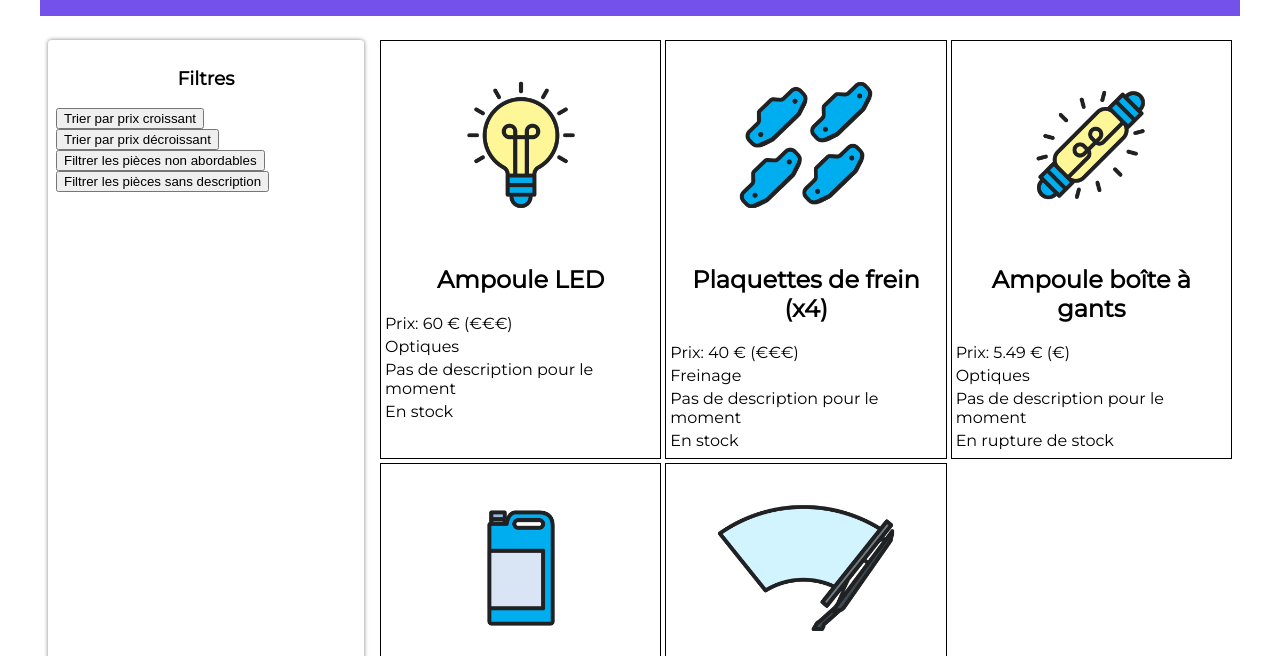
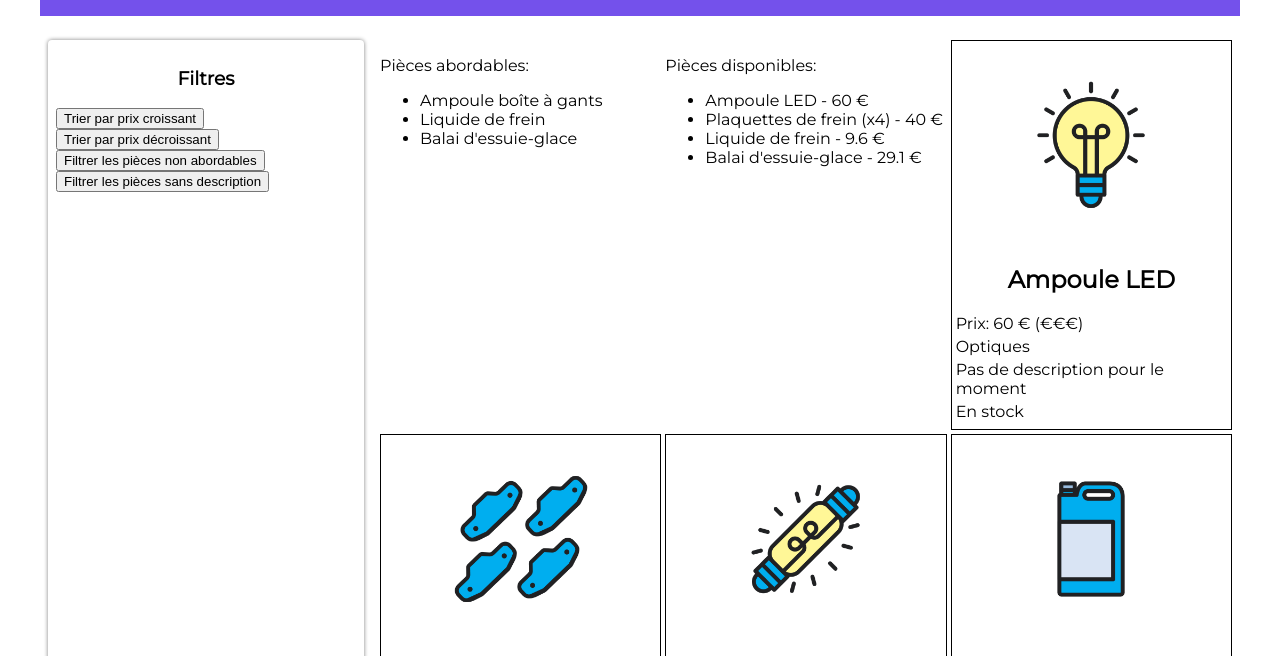
Before and after one commit to dnguyenb/JS-les_bonnes_pieces, a website: page Front-End/index.html in a window 1280 px wide. Shown: the part 98-754 px from the top of the page. Drawn offline with Linux system fonts and the light colour scheme.

Commit message:
ajout pieces abordables et disponibles avec map()

```diff
--- a/Front-End/index.html
+++ b/Front-End/index.html
@@ -15,17 +15,32 @@
 			<!-- Menu de recherche -->
 			<section class="filtres">
 				<h3>Filtres</h3>
-				<button class="btn-trier__prix-croissant">Trier par prix croissant</button>
+				<button class="btn-trier__prix-croissant">
+					Trier par prix croissant
+				</button>
 				<br />
-				<button class="btn-trier__prix-decroissant">Trier par prix décroissant</button>
+				<button class="btn-trier__prix-decroissant">
+					Trier par prix décroissant
+				</button>
 				<br />
-				<button class="btn-filtrer__prix-abordable">Filtrer les pièces non abordables</button>
-				<br>
-				<button class="btn-filtrer__nodescription">Filtrer les pièces sans description</button>
+				<button class="btn-filtrer__prix-abordable">
+					Filtrer les pièces non abordables
+				</button>
+				<br />
+				<button class="btn-filtrer__nodescription">
+					Filtrer les pièces sans description
+				</button>
 			</section>
 
 			<!-- Fiches produits -->
-			<section class="fiches"></section>
+			<section class="fiches">
+				<div class="abordables">
+					<p>Pièces abordables:</p>
+				</div>
+				<div class="disponibles">
+					<p>Pièces disponibles:</p>
+				</div>
+			</section>
 		</main>
 	</body>
 </html>
--- a/Front-End/pieces.js
+++ b/Front-End/pieces.js
@@ -93,3 +93,43 @@ btnFiltrerNoDescription.addEventListener('click', () => {
 	});
 	console.log(piecesFiltreesNoDescription);
 });
+
+// Liste affichant uniquement le nom des pièces abordables :
+const noms = pieces.map((piece) => piece.nom);
+for (let i = pieces.length - 1; i >= 0; i--) {
+	if (pieces[i].prix > 35) {
+		noms.splice(i, 1);
+	}
+}
+console.log(noms);
+
+// afficher la liste des pièces abordables :
+const abordablesElements = document.createElement('ul');
+
+//Ajout de chaque nom à la liste "ul" :
+for (let i = 0; i < noms.length; i++) {
+	const nomElement = document.createElement('li');
+	nomElement.innerText = noms[i];
+	abordablesElements.appendChild(nomElement);
+}
+// Ajout de l'en-tête puis de la liste au bloc résultats filtres
+document.querySelector('.abordables').appendChild(abordablesElements);
+
+// affichage liste des pieces disponibles avec prix :
+const nomsDisponibles = pieces.map((piece) => piece.nom);
+const prixDisponibles = pieces.map((piece) => piece.prix);
+
+for (let i = pieces.length - 1; i >= 0; i--) {
+	if (pieces[i].disponibilite === false) {
+		nomsDisponibles.splice(i, 1);
+		prixDisponibles.splice(i, 1);
+	}
+}
+const disponiblesElement = document.createElement('ul');
+for (let i = 0; i < nomsDisponibles.length; i++) {
+	const nomElement = document.createElement('li');
+	nomElement.innerText = `${nomsDisponibles[i]} - ${prixDisponibles[i]} €`;
+	disponiblesElement.appendChild(nomElement);
+}
+
+document.querySelector('.disponibles').appendChild(disponiblesElement);
```
